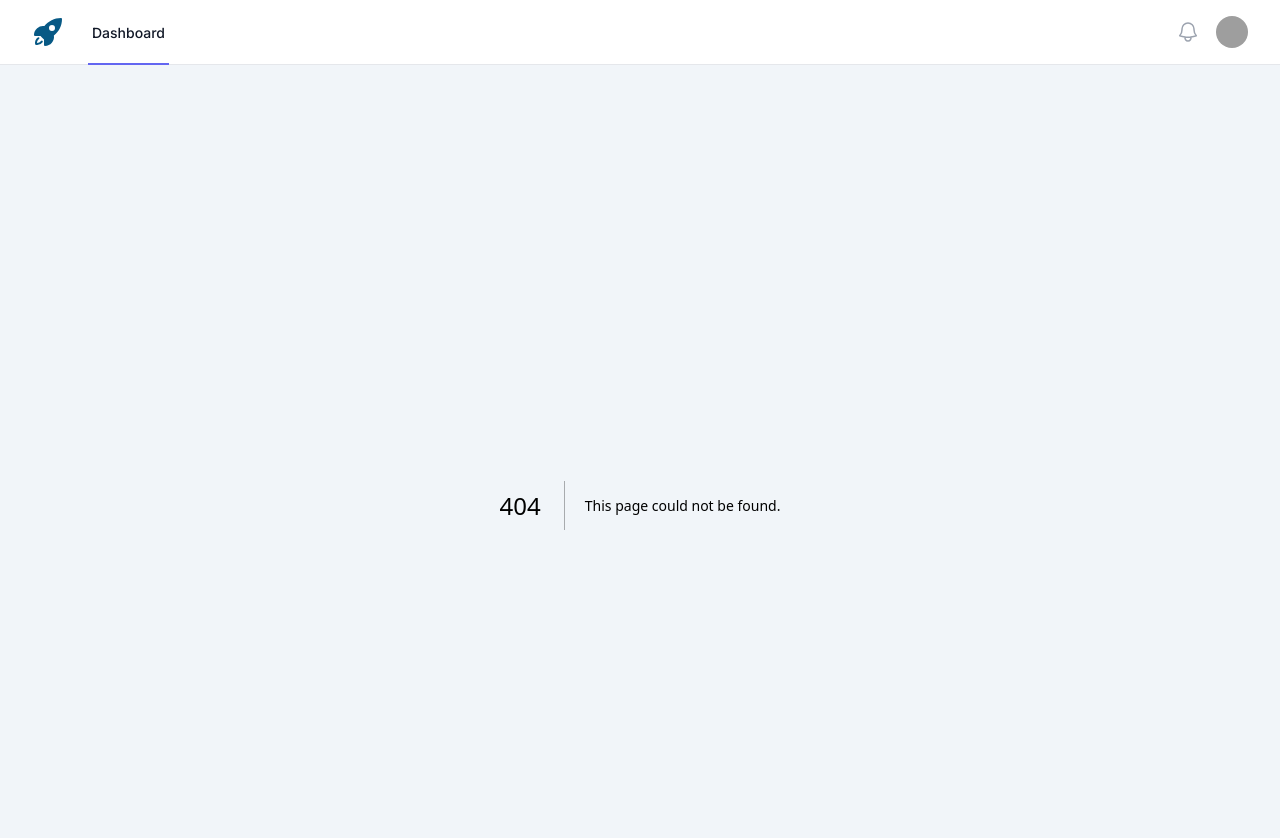
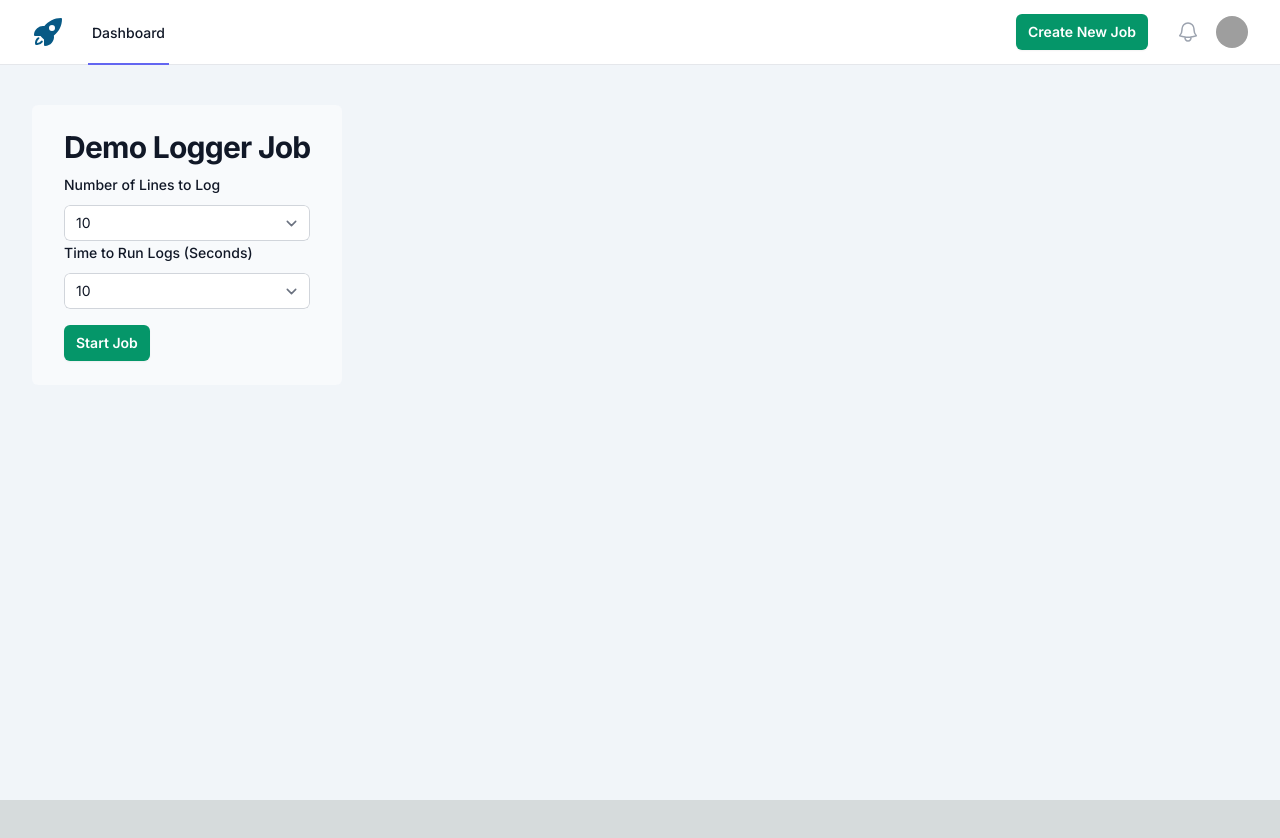
Before and after one commit to private-attribution/draft, a Next.js app in the folder log-viewer/: page /jobs in a window 1280 px wide. Before the commit this address had no page. Shown: the top 838 px of the page. After the commit the page ends 800 px from the top, so only its background shows below. Built offline with nearby package versions, Linux system fonts and the light colour scheme; grey boxes are pictures that could not be loaded.

Commit message:
add options to starting demo logger process

```diff
--- a/log-viewer/app/header.tsx
+++ b/log-viewer/app/header.tsx
@@ -1,6 +1,6 @@
 "use client";
-
 import React, { Fragment } from "react";
+import Link from "next/link";
 import { Disclosure, Menu, Transition } from "@headlessui/react";
 import { Bars3Icon, BellIcon, XMarkIcon } from "@heroicons/react/24/outline";
 import { RocketLaunchIcon } from "@heroicons/react/24/solid";
@@ -51,6 +51,18 @@ export default function Header() {
                   ))}
                 </div>
               </div>
+              <div className="flex">
+                <div className="flex items-center">
+                  <Link href="/jobs">
+                    <button
+                      type="button"
+                      className="ml-3 inline-flex items-center rounded-md bg-emerald-600 px-3 py-2 text-sm font-semibold text-white shadow-sm hover:bg-emerald-700 focus-visible:outline focus-visible:outline-2 focus-visible:outline-offset-2 focus-visible:outline-emerald-600"
+                    >
+                      Create New Job
+                    </button>
+                  </Link>
+                </div>
+
                 <div className="hidden sm:ml-6 sm:flex sm:items-center">
                   <button
                     type="button"
@@ -106,7 +118,7 @@ export default function Header() {
                     </Transition>
                   </Menu>
                 </div>
-              <div className="-mr-2 flex items-center sm:hidden">
+                <div className="-mr-2 ml-6 flex items-center sm:hidden">
                   {/* Mobile menu button */}
                   <Disclosure.Button className="relative inline-flex items-center justify-center rounded-md bg-white p-2 text-gray-400 hover:bg-gray-100 hover:text-gray-500 focus:outline-none focus:ring-2 focus:ring-indigo-500 focus:ring-offset-2">
                     <span className="absolute -inset-0.5" />
@@ -117,6 +129,7 @@ export default function Header() {
                       <Bars3Icon className="block h-6 w-6" aria-hidden="true" />
                     )}
                   </Disclosure.Button>
+                </div>
               </div>
             </div>
           </div>
--- /dev/null
+++ b/log-viewer/app/jobs/page.tsx
@@ -0,0 +1,125 @@
+"use client";
+import React, { useState, FormEvent } from "react";
+import axios from "axios";
+import clsx from "clsx";
+import { useRouter } from "next/navigation";
+import JobStartedAlert from "../alert";
+
+export default function Page() {
+  const [jobId, setJobId] = useState(null);
+  const router = useRouter();
+
+  const handleFormSubmit = async (event: FormEvent<HTMLFormElement>) => {
+    event.preventDefault();
+    try {
+      // Send a POST request to start the process
+      console.log("sending post");
+      const formData = new FormData(event.currentTarget);
+      const response = await fetch("http://localhost:8000/start/demo-logger", {
+        method: "POST",
+        body: formData,
+      });
+      const data = await response.json();
+      const newJobId = data.process_id;
+      setJobId(newJobId);
+
+      await new Promise((f) => setTimeout(f, 1000));
+
+      // Redirect to /jobs/<job_id>
+      router.push(`/jobs/${newJobId}`);
+    } catch (error) {
+      console.error("Error starting process:", error);
+    }
+  };
+
+  return (
+    <>
+      {jobId && <JobStartedAlert jobId={jobId} />}
+      <div className="md:flex md:items-center md:justify-between">
+        <DemoLogsForm handleFormSubmit={handleFormSubmit} />
+      </div>
+    </>
+  );
+}
+
+function DemoLogsForm({
+  handleFormSubmit,
+}: {
+  handleFormSubmit: (event: FormEvent<HTMLFormElement>) => void;
+}) {
+  return (
+    <form
+      onSubmit={handleFormSubmit}
+      className="rounded-md bg-slate-50 px-8 py-6"
+    >
+      <h2 className="text-2xl mb-2 font-bold leading-7 text-gray-900 sm:truncate sm:text-3xl sm:tracking-tight">
+        Demo Logger Job
+      </h2>
+      <SelectMenu
+        id="num_lines"
+        label="Number of Lines to Log"
+        options={["10", "100", "1000"]}
+        defaultValue="10"
+        labelClassName=""
+        selectClassName=""
+      />
+      <SelectMenu
+        id="total_runtime"
+        label="Time to Run Logs (Seconds)"
+        options={["10", "30", "60", "600"]}
+        defaultValue="10"
+        labelClassName=""
+        selectClassName=""
+      />
+      <button
+        type="submit"
+        className="mt-4 inline-flex items-center rounded-md bg-emerald-600 px-3 py-2 text-sm font-semibold text-white shadow-sm hover:bg-emerald-700 focus-visible:outline focus-visible:outline-2 focus-visible:outline-offset-2 focus-visible:outline-emerald-600"
+      >
+        Start Job
+      </button>
+    </form>
+  );
+}
+
+function SelectMenu({
+  id,
+  label,
+  options,
+  defaultValue,
+  labelClassName = "",
+  selectClassName = "",
+}: {
+  id: string;
+  label: string;
+  options: string[];
+  defaultValue: string;
+  labelClassName: string;
+  selectClassName: string;
+}) {
+  return (
+    <div>
+      <label
+        htmlFor={id}
+        className={clsx(
+          "block text-sm font-medium leading-6 text-gray-900",
+          labelClassName,
+        )}
+      >
+        {label}
+      </label>
+      <select
+        id={id}
+        name={id}
+        className={clsx(
+          "mt-2 block w-full rounded-md border-0 py-1.5 pl-3 pr-10 text-gray-900 ring-1 ring-inset ring-gray-300 focus:ring-2 focus:ring-indigo-600 sm:text-sm sm:leading-6",
+          selectClassName,
+        )}
+        defaultValue={defaultValue}
+      >
+        {options.map((item, i) => (
+          <option key={i}>{item}</option>
+        ))}
+      </select>
+    </div>
+  );
+}
--- a/log-viewer/app/page.tsx
+++ b/log-viewer/app/page.tsx
@@ -1,46 +1,14 @@
-"use client";
-
-import React, { useState } from "react";
-import axios from "axios";
-import { useRouter } from "next/navigation";
-import JobStartedAlert from "./alert";
+import React from "react";
 
 export default function Page() {
-  const [jobId, setJobId] = useState(null);
-  const router = useRouter();
-
-  const handleStartButtonClick = async () => {
-    try {
-      // Send a POST request to start the process
-      console.log("sending post");
-      const response = await axios.post("http://localhost:8000/start");
-      const { process_id: newJobId } = response.data;
-
-      // Redirect to /jobs/<job_id>
-      router.push(`/jobs/${newJobId}`);
-    } catch (error) {
-      console.error("Error starting process:", error);
-    }
-  };
-
   return (
     <>
       <div className="md:flex md:items-center md:justify-between">
-        {jobId && <JobStartedAlert jobId={jobId} />}
         <div className="min-w-0 flex-1">
           <h2 className="text-2xl font-bold leading-7 text-gray-900 sm:truncate sm:text-3xl sm:tracking-tight">
             Current Jobs
           </h2>
         </div>
-        <div className="mt-4 flex md:ml-4 md:mt-0">
-          <button
-            type="button"
-            onClick={handleStartButtonClick}
-            className="ml-3 inline-flex items-center rounded-md bg-emerald-600 px-3 py-2 text-sm font-semibold text-white shadow-sm hover:bg-emerald-700 focus-visible:outline focus-visible:outline-2 focus-visible:outline-offset-2 focus-visible:outline-emerald-600"
-          >
-            Start New Job
-          </button>
-        </div>
       </div>
     </>
   );
--- a/log-viewer/tailwind.config.ts
+++ b/log-viewer/tailwind.config.ts
@@ -15,6 +15,8 @@ const config: Config = {
       },
     },
   },
-  plugins: [],
+  plugins: [
+    require('@tailwindcss/forms'),
+  ],
 }
 export default config
```
Also changed, not shown: 1 other file (tests, documents, lock files or other folders). Lines whose indentation alone changed are shown as unchanged.
